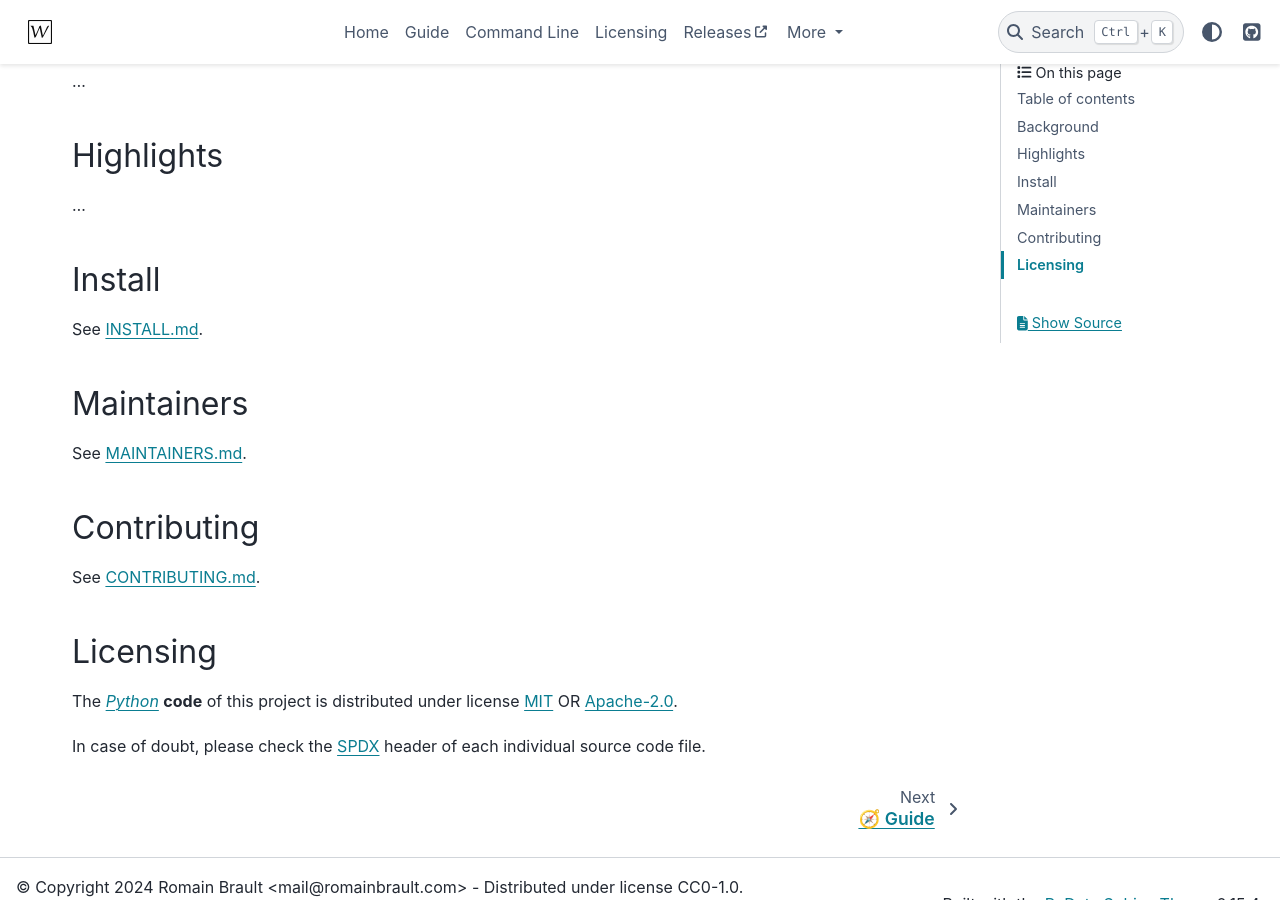
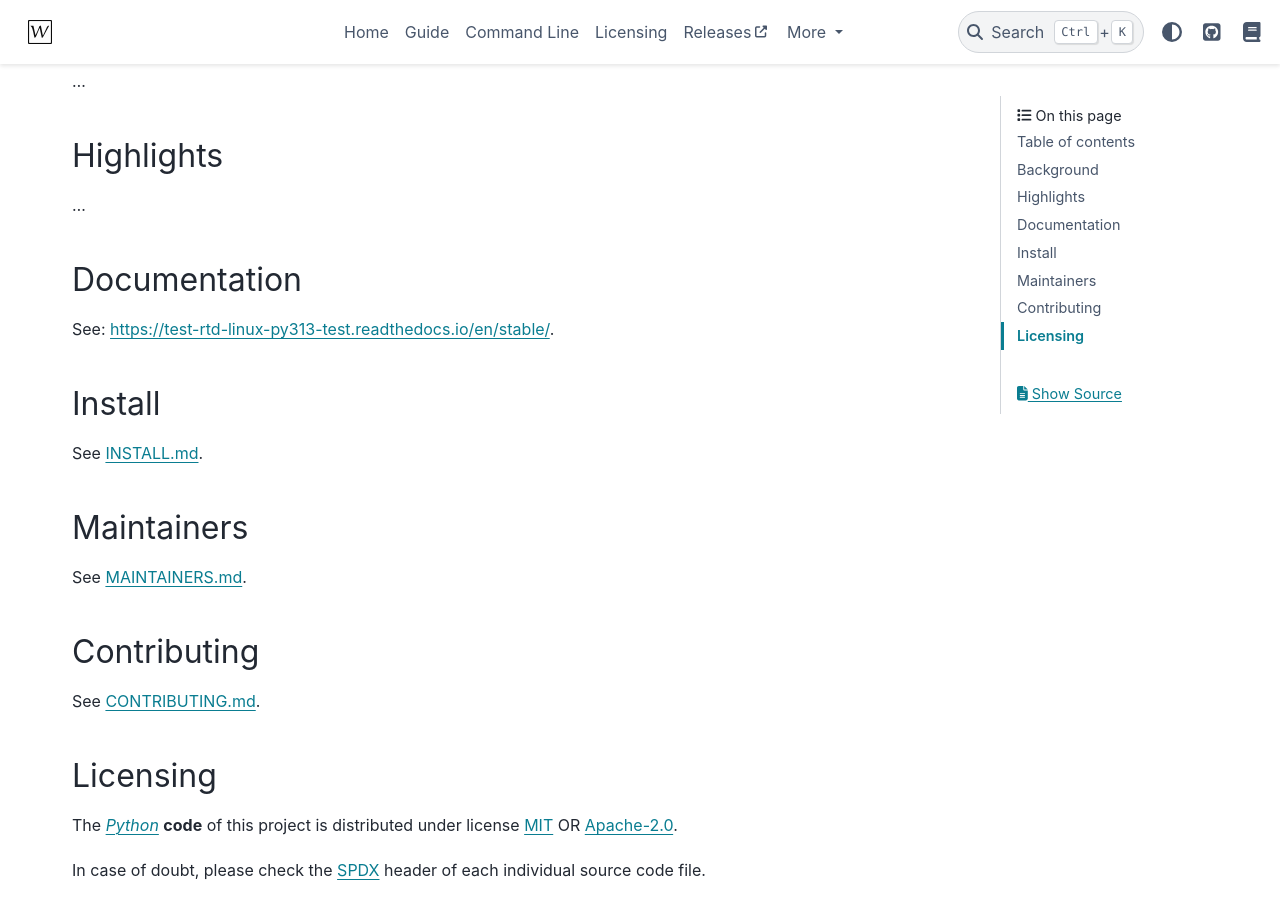
Before and after one commit to whiteprints-tests/test-rtd-linux-py313-test, a Sphinx documentation site: the page built from docs/index.md, in a window 1280 px wide and 900 px high, scrolled down 786 px. Built offline with Sphinx 7.4.7 and the PyData theme 0.15.4, drawn with Linux system fonts in a browser that asks for light colours; pages that are not in the unit, such as notebooks, are missing from menus; comment, search, counter and statistics services are not loaded.

Commit message:
feat: ✨ add ReadTheDocs integration

```diff
--- a/README.md
+++ b/README.md
@@ -18,6 +18,7 @@ SPDX-License-Identifier: CC0-1.0
         <a href="https://spdx.org/licenses"><img alt="license badge" src="https://img.shields.io/badge/📝_License-MIT OR Apache--2.0-4CAF50.svg"/></a>
         <a href="https://github.com/whiteprints-tests/test-rtd-linux-py313-test/discussions"><img alt="GitHub Discussions" src="https://img.shields.io/github/discussions/whiteprints-tests/test-rtd-linux-py313-test.svg?logo=GitHub"></a>
         <a href="https://spdx.dev/learn/areas-of-interest/licensing/"><img alt="SPDX Licensing" src="https://img.shields.io/badge/SPDX-licensing-0080FF.svg?logo=SPDX"/></a>
+        <a href='https://readthedocs.org/projects/test-rtd-linux-py313-test/'><img src='https://readthedocs.org/projects/test-rtd-linux-py313-test/badge/?version=latest' alt='Documentation Status' /></a>
         <a href="https://www.contributor-covenant.org/version/2/1/code_of_conduct/"><img alt="contributor covenant badge" src="https://img.shields.io/badge/Contributor_Covenant-2.1-4BAAAA.svg?logo=contributorcovenant"/></a>
     </p>
 </div>
@@ -38,6 +39,10 @@ SPDX-License-Identifier: CC0-1.0
 ## Highlights
 
 ...
+
+## Documentation
+
+See: https://test-rtd-linux-py313-test.readthedocs.io/en/stable/.
 
 ## Install
 
--- a/docs/conf.py
+++ b/docs/conf.py
@@ -6,6 +6,7 @@
 
 # pylint: disable=invalid-name
 
+import os
 from importlib import metadata
 from pathlib import Path
 
@@ -54,6 +55,10 @@ html_favicon = "_static/logo.svg"
 html_logo = "_static/logo.svg"
 html_static_path = ["_static"]
 html_extra_path = []
+html_baseurl = os.environ.get("READTHEDOCS_CANONICAL_URL", "/")
+html_js_files = [
+    "readthedocs.js",
+]
 html_theme = "pydata_sphinx_theme"
 html_theme_options = {
     "icon_links": [
@@ -61,6 +66,12 @@ html_theme_options = {
             "name": "GitHub",
             "url": "https://github.com/whiteprints-tests/test-rtd-linux-py313-test",
             "icon": "fa-brands fa-square-github",
+            "type": "fontawesome",
+        },
+        {
+            "name": "ReadTheDocs",
+            "url": "https://readthedocs.org/projects/test-rtd-linux-py313-test",
+            "icon": "fa-solid fa-book",
             "type": "fontawesome",
         },
     ],
```
Also changed, not shown: docs/readthedocs.js (added, +11 -0 lines), .readthedocs.yml (added), 3 other files.
